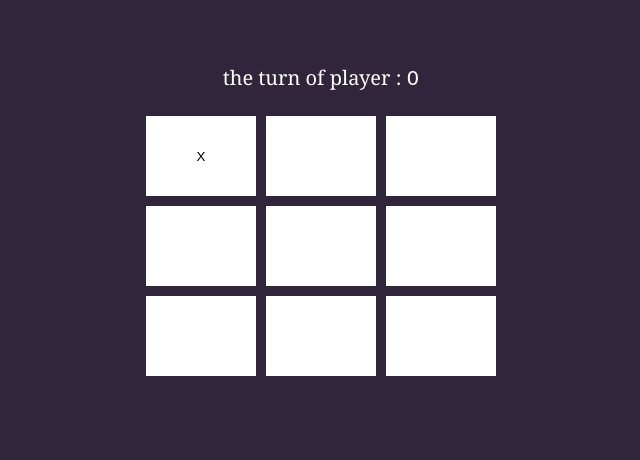
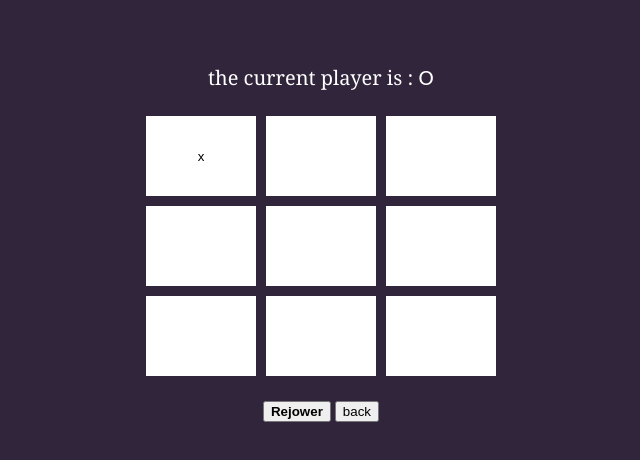
Before and after one commit to abdelali-code/js_mini-projects, a plain HTML site: page X_O/index.html in a window 1280 px wide. Both pictures are taken after a click on the button 520 px from the left and 156 px from the top of the page. Shown: the whole page, without its empty margins (319-959 px from the left). Drawn offline with Linux system fonts and the light colour scheme.

Commit message:
add method to go one step back in the game

```diff
--- a/X_O/index.html
+++ b/X_O/index.html
@@ -3,45 +3,13 @@
   <head>
     <meta charset="UTF-8" />
     <meta name="viewport" content="width=device-width, initial-scale=1.0" />
+    <link rel="stylesheet" href="./style.css" />
     <title>Tic toc Toe</title>
-    <style>
-      body {
-        background-color: rgb(49, 37, 59);
-        color: #fff;
-      }
-      .container {
-        text-align: center;
-        margin-top: 64px;
-      }
-      button {
-        width: 110px;
-        height: 80px;
-        display: block;
-        border: none;
-        margin: 5px;
-        background-color: #fff;
-      }
-      .row {
-        display: flex;
-        justify-content: center;
-      }
-      p {
-        font-size: 20px;
-        font-family: Cambria, Cochin, Georgia, Times, "Times New Roman", serif;
-      }
-      #winner,
-      #player {
-        font-family: cursive;
-      }
-      .reset {
-        display: none;
-        font-weight: bold;
-      }
-    </style>
+    <style></style>
   </head>
   <body>
     <div class="container">
-      <p>the turn of player : <span id="player">X</span></p>
+      <p>the current player is : <span id="player">X</span></p>
       <div class="row">
         <button></button>
         <button></button>
@@ -59,6 +27,7 @@
       </div>
       <p id="winner"></p>
       <button id="reset" class="reset" onclick="rejower()">Rejower</button>
+      <button class="back" id="back" onclick="back()">back</button>
     </div>
     <script src="./main.js"></script>
   </body>
--- a/X_O/main.js
+++ b/X_O/main.js
@@ -1,48 +1,72 @@
-let btns = document.querySelectorAll(".row button");
-let player = document.getElementById("player");
-let winner = document.getElementById("winner");
+let res = [Array(9).fill(null)];
+const choices = document.querySelectorAll(".row button");
+const player = document.getElementById("player");
+const step_back_btn = document.getElementById("back");
+const winner = document.getElementById("winner");
+let is_win;
+let is_x_next = true;
 
-let isXnext = true;
-let res = Array(9).fill(null);
-
-for (let i = 0; i < btns.length; i++) {
-  btns[i].addEventListener("click", e => {
-    if (e.target.innerText != "X" && e.target.innerText != "0") {
-      if (isXnext == true) {
-        e.target.innerText = "X";
-        isXnext = false;
-        res[i] = "x";
-        player.textContent = "0";
-        // btns[i].style.backgroundColor = "green";
+for (let i = 0; i < choices.length; i++) {
+  choices[i].addEventListener("click", _ => {
+    // show and hide the return button
+    if (res.length >= 1) {
+      step_back_btn.style.display = "initial";
+    }
+    // show the which player will player
+    player.textContent = !is_x_next ? "X" : "O";
+    // copy the content of the last array in the res array;
+    const arr = [...res[res.length - 1]];
+    // modify the plce where user is clicked;
+    if (arr[i] != "x" && arr[i] != "o") {
+      if (is_x_next) {
+        arr[i] = "x";
+        is_x_next = !is_x_next;
       } else {
-        e.target.innerText = "0";
-        isXnext = true;
-        res[i] = "o";
-        player.textContent = "X";
+        arr[i] = "o";
+        is_x_next = !is_x_next;
       }
-      if (checkWinner(res)) {
-        winner.textContent = "the winner is :" + checkWinner(res);
-      }
-    } else {
-      alert("this case already selected");
+    }
+    res.push(arr);
+    updateUi();
+    is_win = checkWinner(res[res.length - 1]);
+    if (is_win) {
+      winner.textContent = `the winner is ${is_win}`;
     }
   });
 }
-// reset the game
-function rejower() {
-  const resetBtn = document.getElementById("reset");
-  resetBtn.style.display = "none";
-  res.fill(null);
-  for (let btn of btns) {
-    isXnext = true;
-    btn.style.backgroundColor = "white";
-    btn.textContent = "";
-    winner.textContent = "";
+// update the html from the data of the res array
+function updateUi() {
+  for (let i = 0; i < 9; i++) {
+    choices[i].textContent = res[res.length - 1][i];
   }
 }
 
+// back one step in the game
+function back() {
+  if (res.length > 1) {
+    player.textContent = !is_x_next ? "X" : "O";
+    is_x_next = !is_x_next;
+
+    res.pop();
+    updateUi();
+  }
+}
+
+//  to start the game again
+function rejower() {
+  // free the res to return to initial state
+  res = [Array(9).fill(null)];
+  for (let i = 0; i < 9; i++) {
+    choices[i].textContent = res[res.length - 1][i];
+    choices[i].style.backgroundColor = "#fff";
+  }
+  //
+  winner.textContent = "";
+  // hide the back button
+  step_back_btn.style.display = "none";
+}
+// check if exist a winner
 function checkWinner(sq) {
-  const btn = document.getElementById("reset");
   let prob = [
     [0, 1, 2],
     [3, 4, 5],
@@ -58,10 +82,9 @@ function checkWinner(sq) {
     let [a, b, c] = prob[i];
     if (sq[a] != null && sq[a] === sq[b] && sq[a] === sq[c]) {
       let color = sq[a] === "x" ? "green" : "red";
-      btns[a].style.backgroundColor = color;
-      btns[b].style.backgroundColor = color;
-      btns[c].style.backgroundColor = color;
-      btn.style.display = "initial";
+      choices[a].style.backgroundColor = color;
+      choices[b].style.backgroundColor = color;
+      choices[c].style.backgroundColor = color;
       return sq[a];
     }
   }
--- a/X_O/style.css
+++ b/X_O/style.css
@@ -0,0 +1,34 @@
+body {
+  background-color: rgb(49, 37, 59);
+  color: #fff;
+}
+.container {
+  text-align: center;
+  margin-top: 64px;
+}
+.row button {
+  width: 110px;
+  height: 80px;
+  display: block;
+  border: none;
+  margin: 5px;
+  background-color: #fff;
+}
+.row {
+  display: flex;
+  justify-content: center;
+}
+p {
+  font-size: 20px;
+  font-family: Cambria, Cochin, Georgia, Times, "Times New Roman", serif;
+}
+#winner,
+#player {
+  font-family: cursive;
+}
+.reset {
+  font-weight: bold;
+}
+.back {
+  display: none;
+}
```
